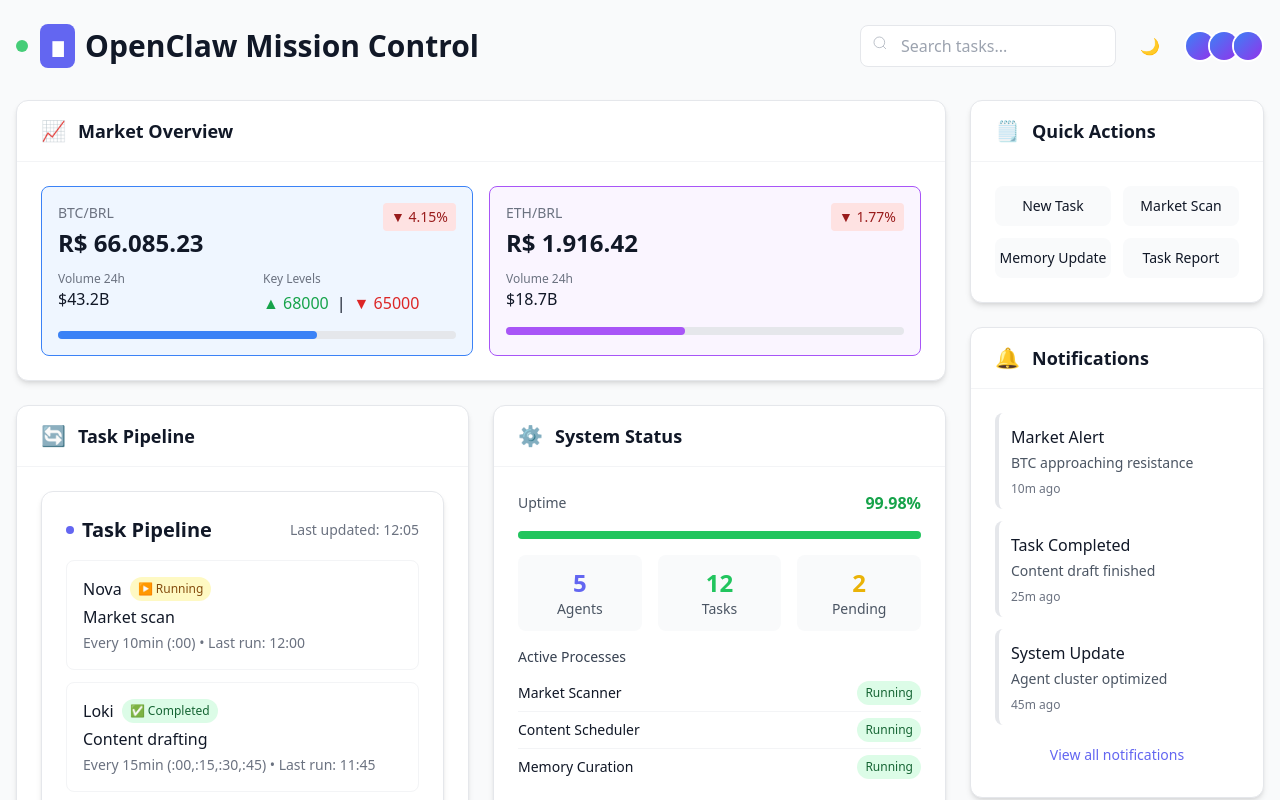
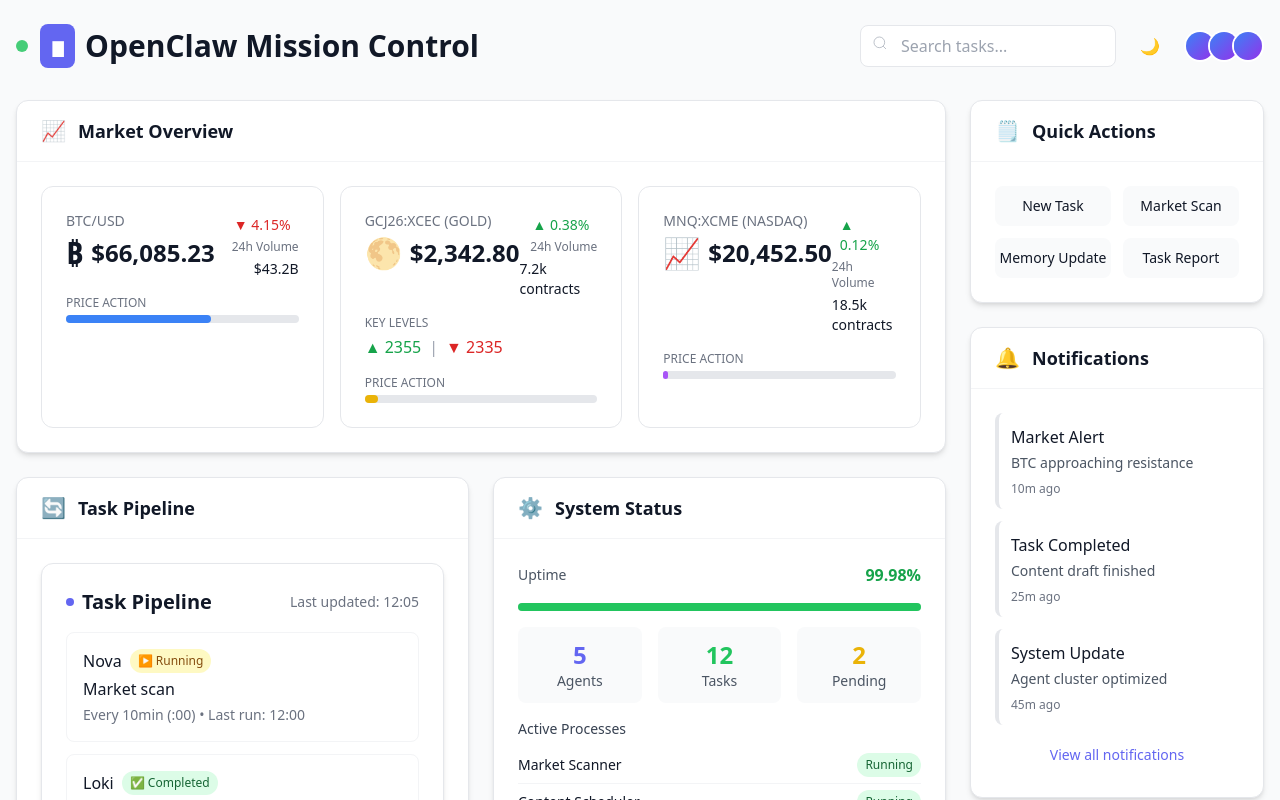
Before and after one commit to RafaelLee/mission-control-dashboard, a Next.js app: page / in a window 1280 px wide. Shown: the top 800 px of the page. Built offline with nearby package versions, Linux system fonts and the light colour scheme.

Commit message:
✅ Corrigido: BTC/USD (não BRL) + símbolo $

```diff
--- a/components/MarketOverview.js
+++ b/components/MarketOverview.js
@@ -1,13 +1,17 @@
 import { useState, useEffect } from 'react'
 
 export default function MarketOverview() {
-  const [marketData, setMarketData] = useState({ btc: null, eth: null })
+  const [marketData, setMarketData] = useState({
+    btc: null,
+    gcj26: null,
+    mnq: null
+  })
   const [loading, setLoading] = useState(true)
 
   useEffect(() => {
     const fetchData = async () => {
       try {
-        // Em produção, substitua por uma API real
+        // Dados mockados para os 3 ativos solicitados
         const mockData = {
           btc: {
             price: 66085.23,
@@ -16,10 +20,17 @@ export default function MarketOverview() {
             support: 65000,
             resistance: 68000
           },
-          eth: {
-            price: 1916.42,
-            change: -1.77,
-            volume: '$18.7B'
+          gcj26: {
+            price: 2342.80,
+            change: 0.38,
+            volume: '7.2k contracts',
+            support: 2335.0,
+            resistance: 2355.0
+          },
+          mnq: {
+            price: 20452.50,
+            change: 0.12,
+            volume: '18.5k contracts'
           }
         }
         setMarketData(mockData)
@@ -30,68 +41,81 @@ export default function MarketOverview() {
     }
 
     fetchData()
-    const interval = setInterval(fetchData, 300000) // Atualiza a cada 5 minutos
+    const interval = setInterval(fetchData, 300000)
     return () => clearInterval(interval)
   }, [])
 
   const formatChange = (change) => {
-    return change > 0 ? `▲ ${change.toFixed(2)}%` : `▼ ${Math.abs(change).toFixed(2)}%`
+    return change > 0
+      ? <span className="text-green-600 dark:text-green-400">▲ {change.toFixed(2)}%</span>
+      : <span className="text-red-600 dark:text-red-600">▼ {Math.abs(change).toFixed(2)}%</span>
   }
 
   return (
-    <div className="grid grid-cols-1 md:grid-cols-2 gap-4">
-      {['btc', 'eth'].map((crypto) => (
+    <div className="grid grid-cols-1 md:grid-cols-3 gap-4">
+      {[{ id: 'btc', name: 'BTC/USD', symbol: '₿' },
+        { id: 'gcj26', name: 'GCJ26:XCEC (Gold)', symbol: '🌕' },
+        { id: 'mnq', name: 'MNQ:XCME (Nasdaq)', symbol: '📈' }].map((asset) => (
         <div
-          key={crypto}
-          className={`p-4 rounded-lg border ${
-            crypto === 'btc'
-              ? 'border-blue-500 bg-blue-50 dark:bg-blue-900/10'
-              : 'border-purple-500 bg-purple-50 dark:bg-purple-900/10'
-          }`}
+          key={asset.id}
+          className={`p-6 rounded-xl border border-gray-200 dark:border-gray-700 bg-white dark:bg-gray-800/50 hover:shadow-md transition-all\n            ${asset.id === 'btc' ? 'hover:border-blue-500' :
+              asset.id === 'gcj26' ? 'hover:border-yellow-500' : 'hover:border-purple-500'}
+          `}
         >
           <div className="flex justify-between items-start">
             <div>
               <div className="text-sm text-gray-500 dark:text-gray-400 uppercase">
-                {crypto.toUpperCase()}/BRL
+                {asset.name}
               </div>
-              <div className="text-2xl font-bold mt-1">
-                R$ {marketData[crypto]?.price.toFixed(2).replace(/\B(?=(\d{3})+(?!\d))/g, '.')}
+              <div className="text-2xl font-bold mt-1 flex items-center">
+                <span className="mr-2 text-3xl">{asset.symbol}</span>
+                ${marketData[asset.id]?.price.toFixed(2).replace(/\B(?=(\d{3})+(?!\d))/g, ',')}
               </div>
             </div>
-            <div className={`text-sm font-medium px-2 py-1 rounded ${
-              marketData[crypto]?.change >= 0
+            <div className="flex flex-col items-end">
+              <div className="text-sm font-medium px-2 py-1 rounded-full mb-2\n                ${marketData[asset.id]?.change >= 0
                   ? 'bg-green-100 text-green-800 dark:bg-green-900/30 dark:text-green-300'
-                : 'bg-red-100 text-red-800 dark:bg-red-900/30 dark:text-red-300'
-            }`}
-            >
-              {loading ? '...' : formatChange(marketData[crypto]?.change)}
+                  : 'bg-red-100 text-red-800 dark:bg-red-900/30 dark:text-red-300'}
+              ">
+                {loading ? '...' : formatChange(marketData[asset.id]?.change)}
+              </div>
+              <div className="text-xs text-gray-500 dark:text-gray-400">
+                24h Volume
+              </div>
+              <div className="font-medium text-sm mt-1">
+                {marketData[asset.id]?.volume}
+              </div>
             </div>
           </div>
 
-          <div className="mt-3 grid grid-cols-2 gap-3">
-            <div>
-              <div className="text-xs text-gray-500 dark:text-gray-400">Volume 24h</div>
-              <div className="font-medium">{marketData[crypto]?.volume}</div>
+          {asset.id === 'gcj26' && (
+            <div className="mt-4">
+              <div className="text-xs text-gray-500 dark:text-gray-400 uppercase">
+                Key Levels
               </div>
-            {crypto === 'btc' && (
-              <div>
-                <div className="text-xs text-gray-500 dark:text-gray-400">Key Levels</div>
               <div className="flex items-center mt-1">
-                  <span className="text-green-600 dark:text-green-400">▲ {marketData.btc?.resistance}</span>
-                  <span className="mx-2">|</span>
-                  <span className="text-red-600 dark:text-red-400">▼ {marketData.btc?.support}</span>
+                <span className="text-green-600 dark:text-green-400 font-medium">▲ {marketData.gcj26?.resistance}</span>
+                <span className="mx-2 text-gray-400 dark:text-gray-500">|</span>
+                <span className="text-red-600 dark:text-red-400 font-medium">▼ {marketData.gcj26?.support}</span>
               </div>
             </div>
           )}
+
+          <div className="mt-4">
+            <div className="text-xs text-gray-500 dark:text-gray-400 uppercase mb-1">
+              Price Action
             </div>
-
-          <div className="mt-4 w-full bg-gray-200 dark:bg-gray-700 rounded-full h-2">
+            <div className="w-full bg-gray-200 dark:bg-gray-700 rounded-full h-2">
               <div
                 className={`h-2 rounded-full ${
-                crypto === 'btc' ? 'bg-blue-500' : 'bg-purple-500'
+                  asset.id === 'btc' ? 'bg-blue-500' :
+                  asset.id === 'gcj26' ? 'bg-yellow-500' : 'bg-purple-500'
                 }`}
-              style={{ width: crypto === 'btc' ? '65%' : '45%' }}
+                style={{
+                  width: `${Math.min(100, Math.abs(marketData[asset.id]?.change || 0) * 15)}%`
+                }}
               ></div>
+            </div>
           </div>
         </div>
       ))}
```
Lines whose indentation alone changed are shown as unchanged.
